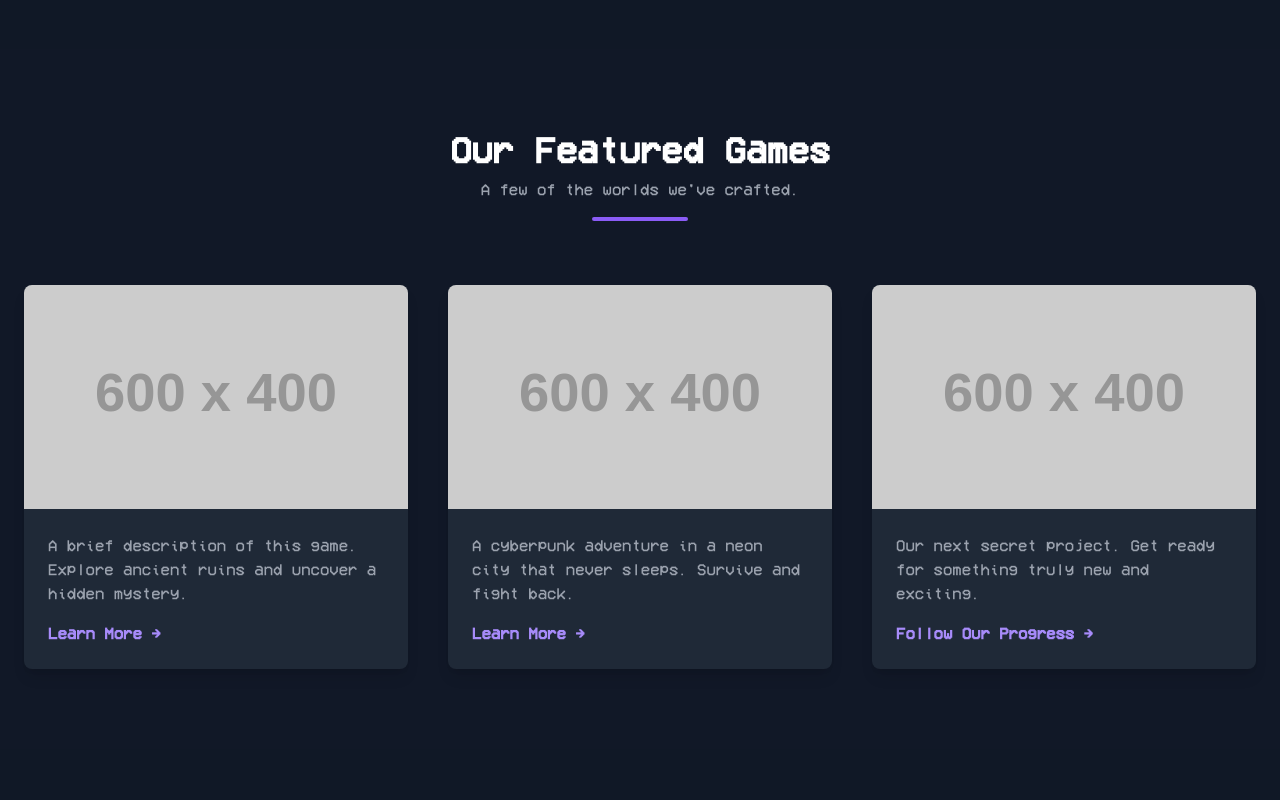
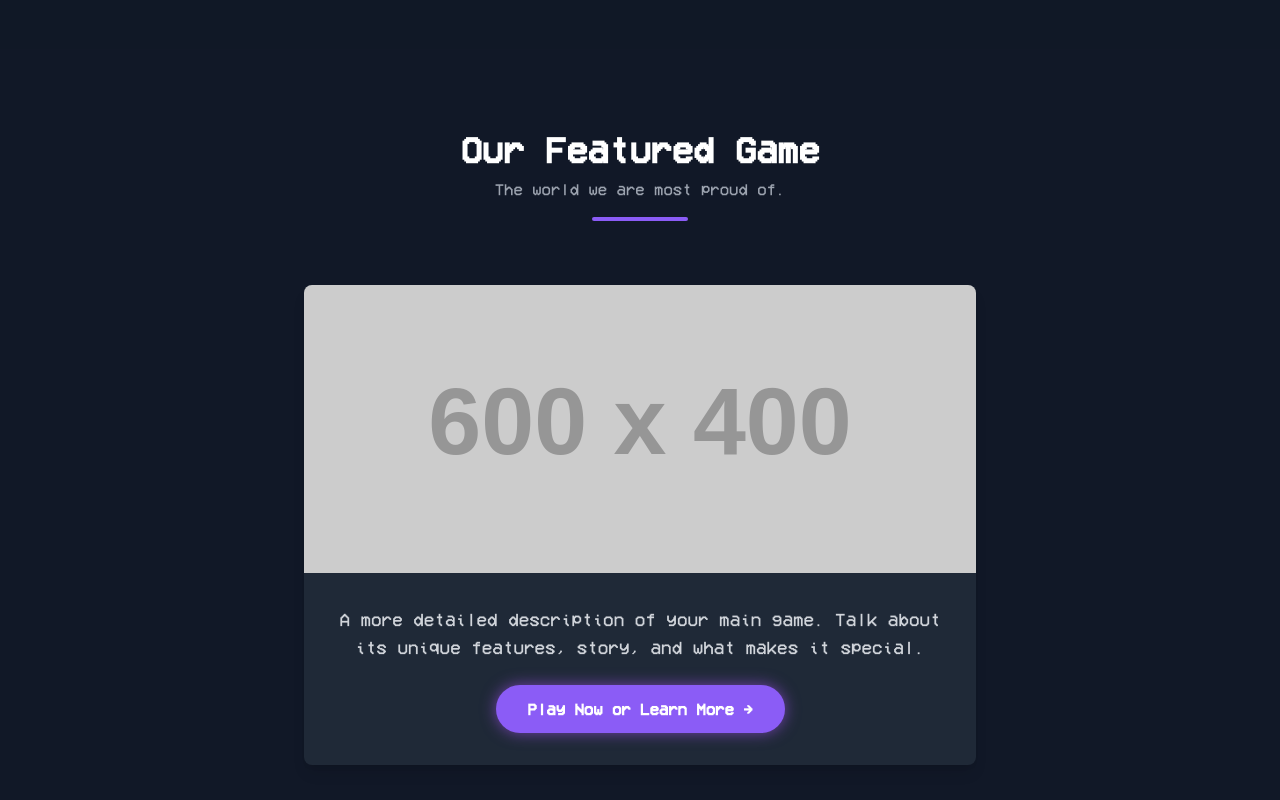
Before and after one commit to rizkicahya-ramdani/lostlantern-page, a plain HTML site: page index.html in a window 1280 px wide. Shown: the part 1200-2000 px from the top of the page. Drawn offline with nearby package versions, Linux system fonts and the light colour scheme; placeholder pictures from the web are drawn by us.

Commit message:
feat: change card style

```diff
--- a/index.html
+++ b/index.html
@@ -100,48 +100,24 @@
         <section id="games" class="py-20">
             <div class="container mx-auto px-6">
                 <div class="text-center mb-16">
-                    <h2 class="text-4xl font-bold text-white">Our Featured Games</h2>
-                    <p class="text-gray-400 mt-2">A few of the worlds we've crafted.</p>
+                    <h2 class="text-4xl font-bold text-white">Our Featured Game</h2>
+                    <p class="text-gray-400 mt-2">The world we are most proud of.</p>
                     <div class="w-24 h-1 bg-brand-purple mx-auto mt-4 rounded"></div>
                 </div>
 
-                <div class="grid grid-cols-1 md:grid-cols-2 lg:grid-cols-3 gap-10">
+                <div class="max-w-2xl mx-auto">
                     <div class="bg-gray-800 rounded-lg overflow-hidden group transform hover:-translate-y-2 transition-transform duration-300 shadow-lg">
                         <div class="relative">
-                            <img src="https://via.placeholder.com/600x400/1f2937/8b5cf6?text=Replace+Game+Image+1" alt="Game 1" class="w-full h-56 object-cover">
+                            <img src="https://via.placeholder.com/600x400/1f2937/8b5cf6?text=Replace+Game+Image" alt="Featured Game" class="w-full h-72 object-cover">
                             <div class="absolute inset-0 bg-black/50 group-hover:bg-brand-purple/70 transition-all duration-300 flex items-center justify-center opacity-0 group-hover:opacity-100">
-                                <h3 class="text-white text-2xl font-bold">Game Title One</h3>
+                                <h3 class="text-white text-3xl font-bold">Your Game Title</h3>
                             </div>
                         </div>
-                        <div class="p-6">
-                            <p class="text-gray-400">A brief description of this game. Explore ancient ruins and uncover a hidden mystery.</p>
-                            <a href="#" class="inline-block mt-4 text-brand-purple-light font-semibold hover:text-white transition-colors">Learn More &rarr;</a>
-                        </div>
-                    </div>
-
-                    <div class="bg-gray-800 rounded-lg overflow-hidden group transform hover:-translate-y-2 transition-transform duration-300 shadow-lg">
-                        <div class="relative">
-                            <img src="https://via.placeholder.com/600x400/1f2937/8b5cf6?text=Replace+Game+Image+2" alt="Game 2" class="w-full h-56 object-cover">
-                            <div class="absolute inset-0 bg-black/50 group-hover:bg-brand-purple/70 transition-all duration-300 flex items-center justify-center opacity-0 group-hover:opacity-100">
-                                <h3 class="text-white text-2xl font-bold">Project Title Two</h3>
-                            </div>
-                        </div>
-                        <div class="p-6">
-                            <p class="text-gray-400">A cyberpunk adventure in a neon city that never sleeps. Survive and fight back.</p>
-                            <a href="#" class="inline-block mt-4 text-brand-purple-light font-semibold hover:text-white transition-colors">Learn More &rarr;</a>
-                        </div>
-                    </div>
-
-                    <div class="bg-gray-800 rounded-lg overflow-hidden group transform hover:-translate-y-2 transition-transform duration-300 shadow-lg">
-                        <div class="relative">
-                            <img src="https://via.placeholder.com/600x400/1f2937/8b5cf6?text=Coming+Soon" alt="Game 3" class="w-full h-56 object-cover">
-                            <div class="absolute inset-0 bg-black/50 group-hover:bg-brand-purple/70 transition-all duration-300 flex items-center justify-center opacity-0 group-hover:opacity-100">
-                                <h3 class="text-white text-2xl font-bold">Coming Soon</h3>
-                            </div>
-                        </div>
-                        <div class="p-6">
-                            <p class="text-gray-400">Our next secret project. Get ready for something truly new and exciting.</p>
-                            <a href="#" class="inline-block mt-4 text-brand-purple-light font-semibold hover:text-white transition-colors">Follow Our Progress &rarr;</a>
+                        <div class="p-8 text-center">
+                            <p class="text-gray-300 text-lg">A more detailed description of your main game. Talk about its unique features, story, and what makes it special.</p>
+                            <a href="#" class="inline-block mt-6 bg-brand-purple text-white font-bold text-md py-3 px-8 rounded-full transition-all duration-300 transform hover:scale-105 shadow-glow-purple">
+                                Play Now or Learn More &rarr;
+                            </a>
                         </div>
                     </div>
                 </div>
```
